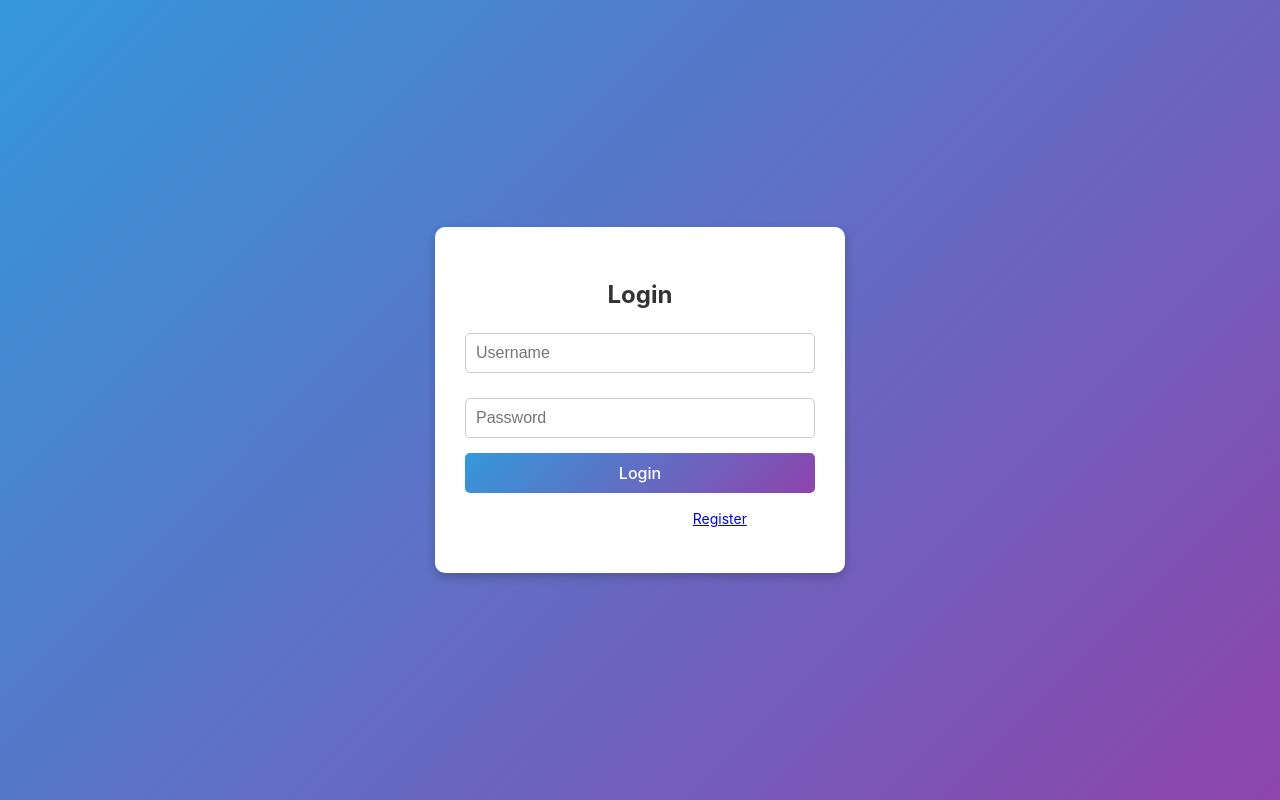
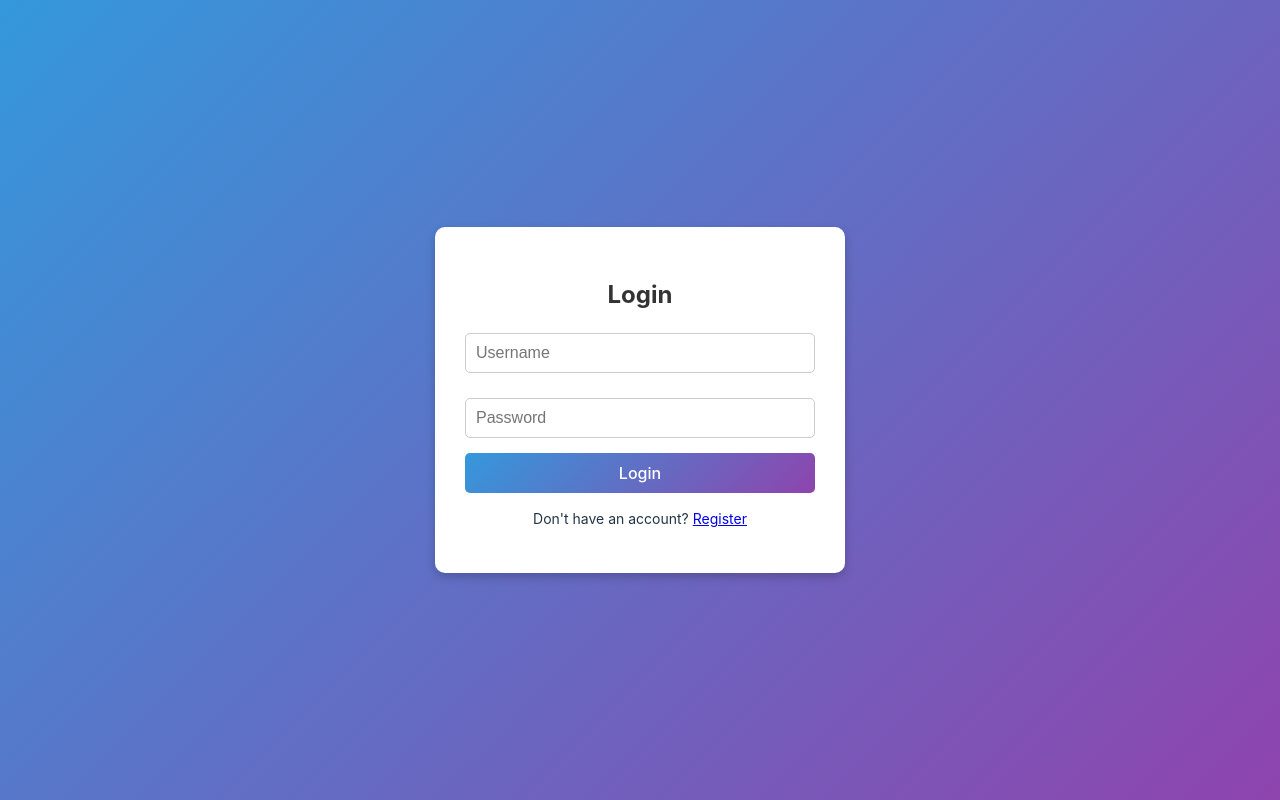
Before and after one commit to Gqbriel02/product-lifecycle-ui, a React (Vite) app: page /login in a window 1280 px wide. Built offline with nearby package versions, Linux system fonts and the light colour scheme.

Commit message:
fixed index.css

```diff
--- a/src/index.css
+++ b/src/index.css
@@ -39,18 +39,18 @@ button {
   transition: border-color 0.25s;
 }
 
-/*@media (prefers-color-scheme: light) {*/
-/*  :root {*/
-/*    color: #213547;*/
-/*    background-color: #ffffff;*/
-/*  }*/
-/*  a:hover {*/
-/*    color: #747bff;*/
-/*  }*/
-/*  button {*/
-/*    background-color: #f9f9f9;*/
-/*  }*/
-/*}*/
+@media (prefers-color-scheme: light) {
+  :root {
+    color: #213547;
+    background-color: #ffffff;
+  }
+  a:hover {
+    color: #747bff;
+  }
+  button {
+    background-color: #f9f9f9;
+  }
+}
 
 #root {
   height: 100%;
```
